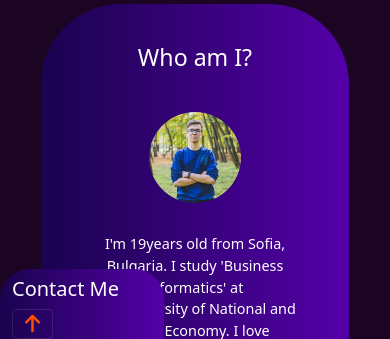
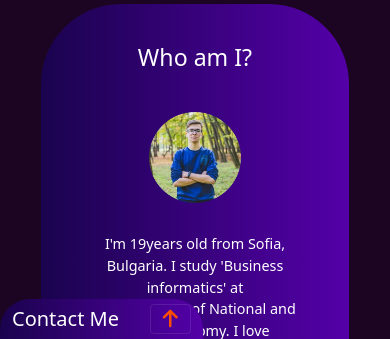
Before and after one commit to TheHero9/Portfolio3.0, a plain HTML site: page index.html in a window 390 px wide. Shown: the part 505-844 px from the top of the page. Drawn offline with nearby package versions, Linux system fonts and the light colour scheme.

Commit message:
Update styles.css

```diff
--- a/styles.css
+++ b/styles.css
@@ -473,7 +473,7 @@ a:hover{
 
 @media (max-width:520px){
   .footer-nav{
-    width: 42%;
+    width: 52%;
 
   }
 }
```
